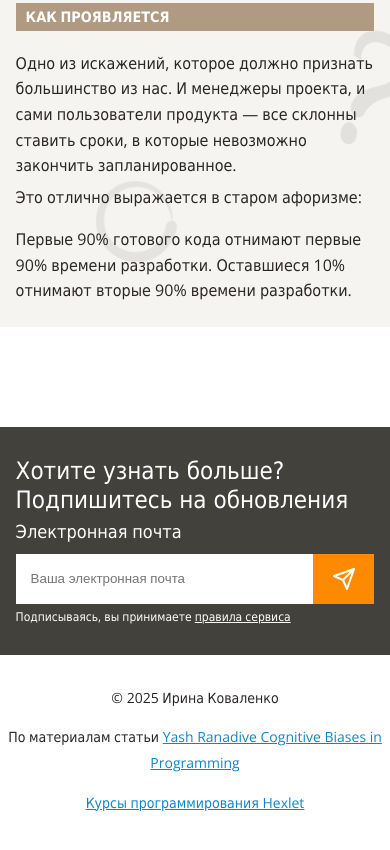
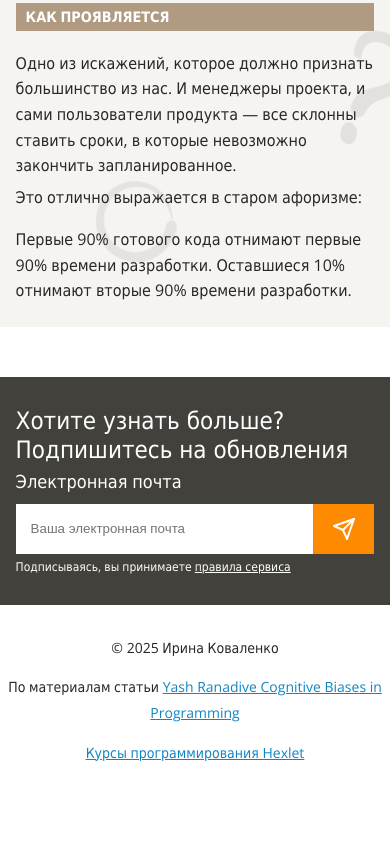
Before and after one commit to ikovalenkoby/layout-designer-project-lvl1, a website: page src/index.html in a window 390 px wide. Shown: the part 8206-9056 px from the top of the page. After the commit the page ends 9015 px from the top, so only its background shows below. Drawn offline with nearby package versions, Linux system fonts and the light colour scheme; a web font is replaced by a local one.

Commit message:
Ошибки: для футера подправлен нижний отступ

```diff
--- a/src/styles/style.css
+++ b/src/styles/style.css
@@ -100,6 +100,7 @@ h3 {
 
 .footer {
   padding-top: 100px;
+  padding-bottom: 111px;
 }
 
 .container--footer {
@@ -314,7 +315,6 @@ p {
 }
 
 .contact-information {
-  margin-bottom: 111px;
   font-size: 14px;
 }
 
@@ -381,17 +381,13 @@ p {
 
   .container--footer {
     margin: 0 auto;
-    margin-top: 50px;
     margin-bottom: 30px;
     padding: 20px 24px;
   }
 
-  .contact-information {
-    margin-bottom: 35px;
-  }
+  .footer {
+    padding: 50px 0 30px;
 
-  .footer {
-    padding-top: 50px;
   }
 }
 
```
